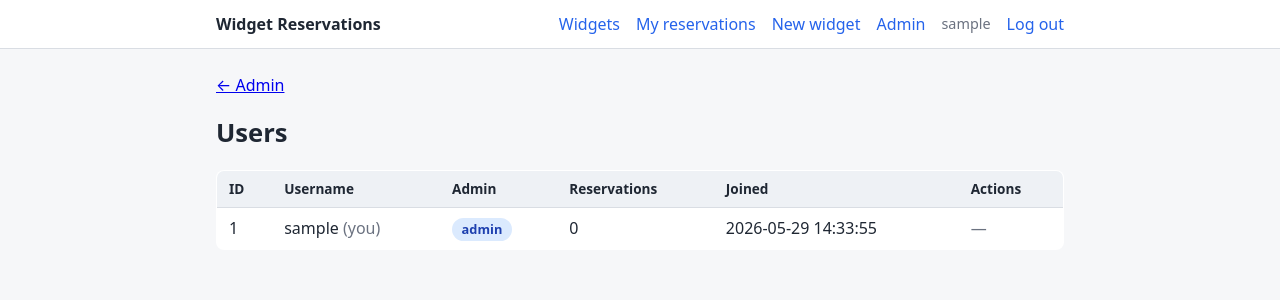
After one commit to sbj-ee/Reservations, a Flask app: page /admin/users in a window 1280 px wide. The commit adds this page. Shown: the top 300 px of the page. Run offline with Flask 3, Linux system fonts and the light colour scheme; the visitor is signed in with stand-in values (Sample User, id 1); data comes from the database, SQL or seed files in the repository; data that the repository does not hold is empty.

Commit message:
Add admin control panel for users, widgets, and reservations
Introduce an is_admin role (with a lightweight migration for existing DBs)
and CLI commands (create-admin / set-admin) to bootstrap admins. Adds an
admin-only /admin blueprint and UI to manage users (grant/revoke admin,
delete), edit/delete widgets, and delete any reservation, gated by a new
admin_required decorator. Includes tests and docs.

Co-Authored-By: Claude Opus 4.7 <noreply@anthropic.com>

```diff
--- a/app/__init__.py
+++ b/app/__init__.py
@@ -15,12 +15,13 @@ def create_app(test_config=None):
 
     os.makedirs(app.instance_path, exist_ok=True)
 
-    from . import db, auth, web, api
+    from . import db, auth, web, api, admin
 
     db.init_app(app)
     app.register_blueprint(auth.bp)
     app.register_blueprint(web.bp)
     app.register_blueprint(api.bp)
+    app.register_blueprint(admin.bp)
 
     @app.route("/")
     def index():
--- /dev/null
+++ b/app/admin.py
@@ -0,0 +1,109 @@
+from flask import (
+    Blueprint, abort, flash, g, redirect, render_template, request, url_for
+)
+
+from . import models
+from .auth import admin_required
+
+bp = Blueprint("admin", __name__, url_prefix="/admin")
+
+
+@bp.route("/")
+@admin_required
+def dashboard():
+    return render_template("admin/dashboard.html", counts=models.counts())
+
+
+# --- Users -----------------------------------------------------------------
+
+@bp.route("/users")
+@admin_required
+def users():
+    return render_template("admin/users.html", users=models.list_users())
+
+
+@bp.route("/users/<int:user_id>/toggle-admin", methods=("POST",))
+@admin_required
+def toggle_admin(user_id):
+    user = models.get_user(user_id)
+    if user is None:
+        abort(404)
+    if user["id"] == g.user["id"]:
+        flash("You cannot change your own admin status.")
+    else:
+        models.set_user_admin(user_id, not user["is_admin"])
+        flash(f"Updated admin status for {user['username']}.")
+    return redirect(url_for("admin.users"))
+
+
+@bp.route("/users/<int:user_id>/delete", methods=("POST",))
+@admin_required
+def delete_user(user_id):
+    user = models.get_user(user_id)
+    if user is None:
+        abort(404)
+    if user["id"] == g.user["id"]:
+        flash("You cannot delete your own account.")
+    else:
+        models.delete_user(user_id)
+        flash(f"Deleted user {user['username']}.")
+    return redirect(url_for("admin.users"))
+
+
+# --- Widgets ---------------------------------------------------------------
+
+@bp.route("/widgets")
+@admin_required
+def widgets():
+    return render_template("admin/widgets.html", widgets=models.list_widgets())
+
+
+@bp.route("/widgets/<int:widget_id>/edit", methods=("GET", "POST"))
+@admin_required
+def edit_widget(widget_id):
+    widget = models.get_widget(widget_id)
+    if widget is None:
+        abort(404)
+    if request.method == "POST":
+        try:
+            models.update_widget(
+                widget_id, request.form.get("name"), request.form.get("description")
+            )
+        except ValueError as e:
+            flash(str(e))
+            return render_template("admin/widget_edit.html", widget=widget)
+        flash("Widget updated.")
+        return redirect(url_for("admin.widgets"))
+    return render_template("admin/widget_edit.html", widget=widget)
+
+
+@bp.route("/widgets/<int:widget_id>/delete", methods=("POST",))
+@admin_required
+def delete_widget(widget_id):
+    widget = models.get_widget(widget_id)
+    if widget is None:
+        abort(404)
+    models.delete_widget(widget_id)
+    flash(f"Deleted widget {widget['name']} and its reservations.")
+    return redirect(url_for("admin.widgets"))
+
+
+# --- Reservations (entries) ------------------------------------------------
+
+@bp.route("/reservations")
+@admin_required
+def reservations():
+    return render_template(
+        "admin/reservations.html", reservations=models.list_all_reservations()
+    )
+
+
+@bp.route("/reservations/<int:reservation_id>/delete", methods=("POST",))
+@admin_required
+def delete_reservation(reservation_id):
+    reservation = models.get_reservation(reservation_id)
+    if reservation is None:
+        abort(404)
+    models.delete_reservation(reservation_id)
+    flash("Reservation deleted.")
+    return redirect(url_for("admin.reservations"))
--- a/app/auth.py
+++ b/app/auth.py
@@ -1,7 +1,7 @@
 import functools
 
 from flask import (
-    Blueprint, flash, g, redirect, render_template, request, session, url_for, jsonify
+    Blueprint, abort, flash, g, redirect, render_template, request, session, url_for, jsonify
 )
 from werkzeug.security import check_password_hash, generate_password_hash
 
@@ -40,6 +40,20 @@ def login_required(view):
     def wrapped_view(**kwargs):
         if g.user is None:
             return redirect(url_for("auth.login", next=request.full_path))
+        return view(**kwargs)
+
+    return wrapped_view
+
+
+def admin_required(view):
+    """For HTML views: require an authenticated admin user."""
+
+    @functools.wraps(view)
+    def wrapped_view(**kwargs):
+        if g.user is None:
+            return redirect(url_for("auth.login", next=request.full_path))
+        if not g.user["is_admin"]:
+            abort(403)
         return view(**kwargs)
 
     return wrapped_view
--- a/app/db.py
+++ b/app/db.py
@@ -2,6 +2,8 @@ import sqlite3
 
 import click
 from flask import current_app, g
+from flask.cli import with_appcontext
+from werkzeug.security import generate_password_hash
 
 
 def get_db():
@@ -34,15 +36,64 @@ def init_db_if_needed():
     ).fetchone()
     if row is None:
         init_db()
+    else:
+        _migrate(db)
+
+
+def _migrate(db):
+    """Apply small, idempotent schema changes to a pre-existing database."""
+    columns = {r["name"] for r in db.execute("PRAGMA table_info(user)").fetchall()}
+    if "is_admin" not in columns:
+        db.execute("ALTER TABLE user ADD COLUMN is_admin INTEGER NOT NULL DEFAULT 0")
+        db.commit()
 
 
 @click.command("init-db")
+@with_appcontext
 def init_db_command():
     """Clear existing data and create new tables."""
     init_db()
     click.echo("Initialized the database.")
 
 
+@click.command("create-admin")
+@click.argument("username")
+@click.argument("password")
+@with_appcontext
+def create_admin_command(username, password):
+    """Create a new user with admin privileges."""
+    db = get_db()
+    try:
+        db.execute(
+            "INSERT INTO user (username, password_hash, is_admin) VALUES (?, ?, 1)",
+            (username, generate_password_hash(password)),
+        )
+        db.commit()
+    except db.IntegrityError:
+        raise click.ClickException(f"User {username!r} already exists.")
+    click.echo(f"Created admin {username!r}.")
+
+
+@click.command("set-admin")
+@click.argument("username")
+@click.option("--remove", is_flag=True, help="Revoke admin instead of granting it.")
+@with_appcontext
+def set_admin_command(username, remove):
+    """Grant (or, with --remove, revoke) admin on an existing user."""
+    db = get_db()
+    cur = db.execute(
+        "UPDATE user SET is_admin = ? WHERE username = ?",
+        (0 if remove else 1, username),
+    )
+    db.commit()
+    if cur.rowcount == 0:
+        raise click.ClickException(f"No user named {username!r}.")
+    verb = "Revoked admin from" if remove else "Granted admin to"
+    click.echo(f"{verb} {username!r}.")
+
+
 def init_app(app):
     app.teardown_appcontext(close_db)
     app.cli.add_command(init_db_command)
+    app.cli.add_command(create_admin_command)
+    app.cli.add_command(set_admin_command)
--- a/app/models.py
+++ b/app/models.py
@@ -103,3 +103,78 @@ def delete_reservation(reservation_id):
     db = get_db()
     db.execute("DELETE FROM reservation WHERE id = ?", (reservation_id,))
     db.commit()
+
+
+def list_all_reservations():
+    db = get_db()
+    return db.execute(
+        """SELECT r.*, w.name AS widget_name, u.username
+             FROM reservation r
+             JOIN widget w ON w.id = r.widget_id
+             JOIN user u ON u.id = r.user_id
+         ORDER BY r.start_time"""
+    ).fetchall()
+
+
+def update_widget(widget_id, name, description):
+    name = (name or "").strip()
+    if not name:
+        raise ValueError("name is required")
+    db = get_db()
+    db.execute(
+        "UPDATE widget SET name = ?, description = ? WHERE id = ?",
+        (name, (description or "").strip(), widget_id),
+    )
+    db.commit()
+
+
+def delete_widget(widget_id):
+    # reservation rows cascade via the ON DELETE CASCADE foreign key.
+    db = get_db()
+    db.execute("DELETE FROM widget WHERE id = ?", (widget_id,))
+    db.commit()
+
+
+# --- Users (admin) ---------------------------------------------------------
+
+def get_user(user_id):
+    db = get_db()
+    return db.execute("SELECT * FROM user WHERE id = ?", (user_id,)).fetchone()
+
+
+def list_users():
+    db = get_db()
+    return db.execute(
+        """SELECT u.*, COUNT(r.id) AS reservation_count
+             FROM user u
+             LEFT JOIN reservation r ON r.user_id = u.id
+         GROUP BY u.id
+         ORDER BY u.username COLLATE NOCASE"""
+    ).fetchall()
+
+
+def set_user_admin(user_id, is_admin):
+    db = get_db()
+    db.execute(
+        "UPDATE user SET is_admin = ? WHERE id = ?",
+        (1 if is_admin else 0, user_id),
+    )
+    db.commit()
+
+
+def delete_user(user_id):
+    """Delete a user, their reservations, and detach any widgets they created."""
+    db = get_db()
+    db.execute("DELETE FROM reservation WHERE user_id = ?", (user_id,))
+    db.execute("UPDATE widget SET created_by = NULL WHERE created_by = ?", (user_id,))
+    db.execute("DELETE FROM user WHERE id = ?", (user_id,))
+    db.commit()
+
+
+def counts():
+    db = get_db()
+    return {
+        "users": db.execute("SELECT COUNT(*) AS n FROM user").fetchone()["n"],
+        "widgets": db.execute("SELECT COUNT(*) AS n FROM widget").fetchone()["n"],
+        "reservations": db.execute("SELECT COUNT(*) AS n FROM reservation").fetchone()["n"],
+    }
--- a/app/schema.sql
+++ b/app/schema.sql
@@ -6,6 +6,7 @@ CREATE TABLE user (
   id INTEGER PRIMARY KEY AUTOINCREMENT,
   username TEXT UNIQUE NOT NULL,
   password_hash TEXT NOT NULL,
+  is_admin INTEGER NOT NULL DEFAULT 0,
   created_at TEXT NOT NULL DEFAULT (datetime('now'))
 );
 
--- a/app/static/style.css
+++ b/app/static/style.css
@@ -133,3 +133,46 @@ ul.flashes {
   border-radius: 8px;
   color: #9a3412;
 }
+
+/* --- Admin --- */
+.subnav {
+  display: flex;
+  gap: 1rem;
+  margin: 0 0 1.25rem;
+  padding-bottom: 0.5rem;
+  border-bottom: 1px solid var(--border);
+}
+.subnav a { color: var(--accent); text-decoration: none; }
+.subnav a:hover { text-decoration: underline; }
+
+.stats { display: flex; gap: 1rem; flex-wrap: wrap; }
+.stat {
+  flex: 1;
+  min-width: 140px;
+  background: var(--card);
+  border: 1px solid var(--border);
+  border-radius: 8px;
+  padding: 1.25rem;
+  text-decoration: none;
+  color: var(--text);
+  display: flex;
+  flex-direction: column;
+  gap: 0.25rem;
+}
+.stat:hover { border-color: var(--accent); }
+.stat-number { font-size: 2rem; font-weight: 700; color: var(--accent); }
+.stat-label { color: var(--muted); }
+
+.badge {
+  display: inline-block;
+  background: #dbeafe;
+  color: #1e40af;
+  border-radius: 999px;
+  padding: 0.1rem 0.6rem;
+  font-size: 0.8rem;
+  font-weight: 600;
+}
+
+td.actions { display: flex; gap: 0.75rem; align-items: center; }
+td.actions form { margin: 0; }
+.link-button.danger { color: #b91c1c; }
--- /dev/null
+++ b/app/templates/admin/users.html
@@ -0,0 +1,35 @@
+{% extends "base.html" %}
+{% block title %}Admin · Users{% endblock %}
+{% block content %}
+  <p><a href="{{ url_for('admin.dashboard') }}">&larr; Admin</a></p>
+  <h1>Users</h1>
+  <table class="reservations">
+    <thead>
+      <tr><th>ID</th><th>Username</th><th>Admin</th><th>Reservations</th><th>Joined</th><th>Actions</th></tr>
+    </thead>
+    <tbody>
+      {% for u in users %}
+        <tr>
+          <td>{{ u['id'] }}</td>
+          <td>{{ u['username'] }}{% if u['id'] == g.user['id'] %} <span class="muted">(you)</span>{% endif %}</td>
+          <td>{% if u['is_admin'] %}<span class="badge">admin</span>{% else %}&mdash;{% endif %}</td>
+          <td>{{ u['reservation_count'] }}</td>
+          <td>{{ u['created_at'] }}</td>
+          <td class="actions">
+            {% if u['id'] != g.user['id'] %}
+              <form method="post" action="{{ url_for('admin.toggle_admin', user_id=u['id']) }}">
+                <button type="submit" class="link-button">{{ 'Revoke admin' if u['is_admin'] else 'Make admin' }}</button>
+              </form>
+              <form method="post" action="{{ url_for('admin.delete_user', user_id=u['id']) }}"
+                    onsubmit="return confirm('Delete {{ u['username'] }} and all their reservations?');">
+                <button type="submit" class="link-button danger">Delete</button>
+              </form>
+            {% else %}
+              <span class="muted">&mdash;</span>
+            {% endif %}
+          </td>
+        </tr>
+      {% endfor %}
+    </tbody>
+  </table>
+{% endblock %}
--- a/app/templates/base.html
+++ b/app/templates/base.html
@@ -15,6 +15,7 @@
       {% if g.user %}
         <a href="{{ url_for('web.my_reservations') }}">My reservations</a>
         <a href="{{ url_for('web.new_widget') }}">New widget</a>
+        {% if g.user['is_admin'] %}<a href="{{ url_for('admin.dashboard') }}">Admin</a>{% endif %}
         <span class="user">{{ g.user['username'] }}</span>
         <a href="{{ url_for('auth.logout') }}">Log out</a>
       {% else %}
```
Also changed, not shown: CONTRIBUTING.md (+5 -2 lines), app/templates/admin/dashboard.html (added, +25 -0 lines), app/templates/admin/reservations.html (added, +33 -0 lines), app/templates/admin/widget_edit.html (added, +15 -0 lines), app/templates/admin/widgets.html (added, +35 -0 lines), tests/conftest.py (+24 -0 lines), tests/test_admin.py (added, +107 -0 lines), README.md, 1 other file.
